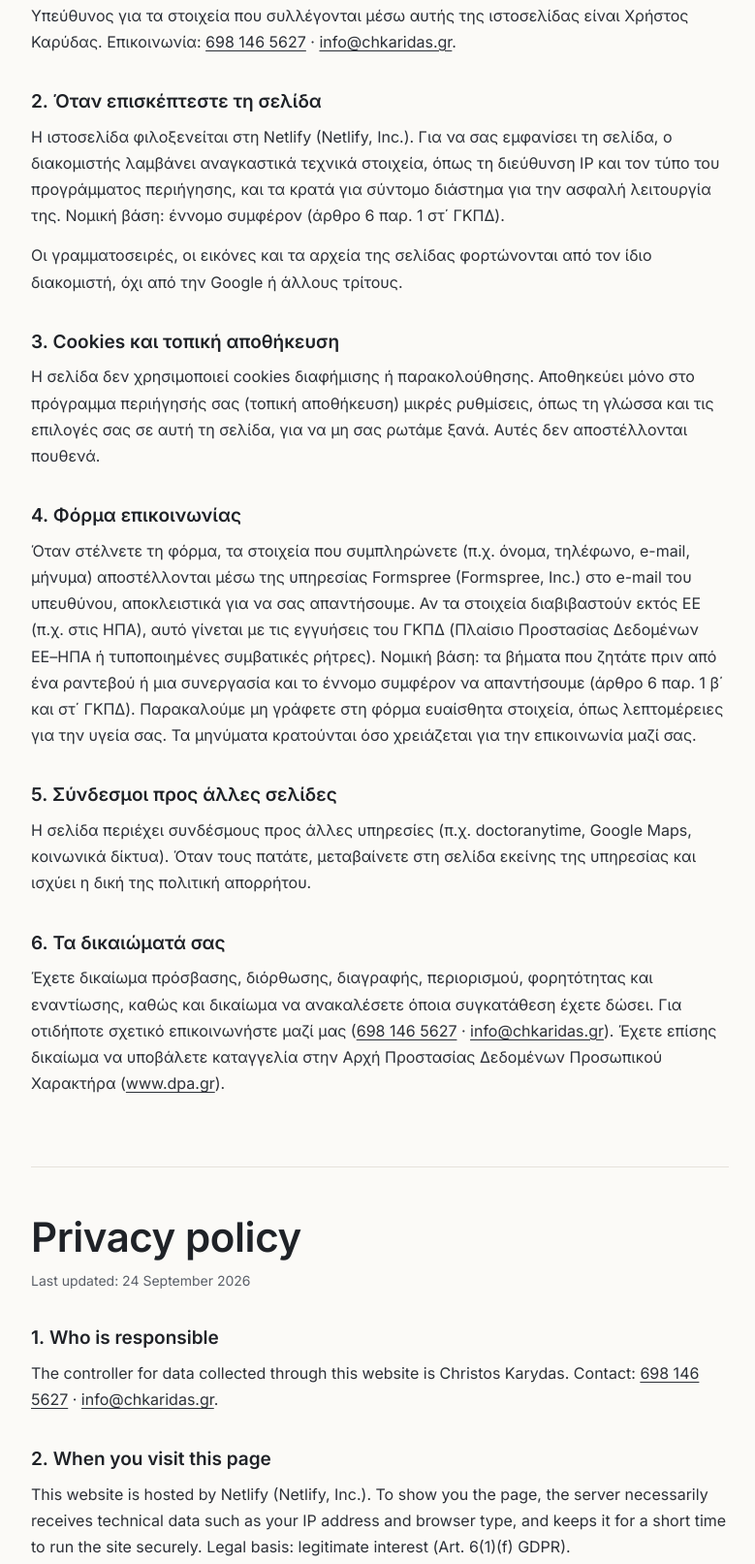
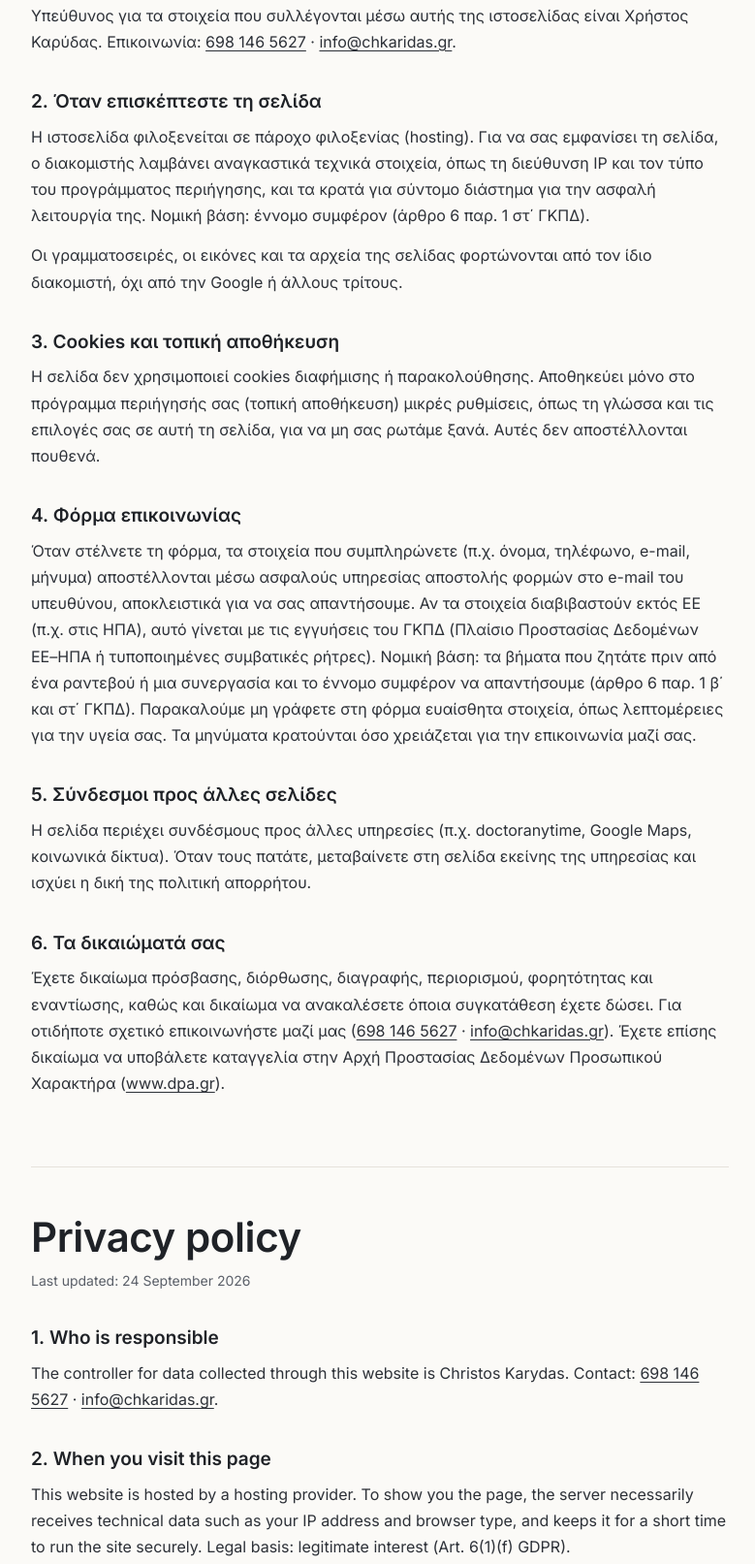
Before and after one commit to agelmet/KARYDAS, a plain HTML site: page privacy.html in a window 1280 px wide. Shown: the part 252-1865 px from the top of the page at 97% size, without its empty margins (248-1027 px from the left). Drawn offline with Linux system fonts and the light colour scheme.

Commit message:
Privacy page: no names of the hosting or form companies (Angelo) [skip netlify]
Co-Authored-By: Claude Opus 5.5 <noreply@anthropic.com>
Claude-Session: https://claude.ai/code/session_01RhMGbgHsRQqEWVxErgyAxo

```diff
--- a/privacy.html
+++ b/privacy.html
@@ -66,11 +66,11 @@ footer{margin-top:64px;color:var(--mute);font-size:13px}
 <h2>1. Ποιος είναι υπεύθυνος</h2>
 <p>Υπεύθυνος για τα στοιχεία που συλλέγονται μέσω αυτής της ιστοσελίδας είναι Χρήστος Καρύδας. Επικοινωνία: <a href="tel:+306981465627">698 146 5627</a> · <a href="mailto:info@chkaridas.gr">info@chkaridas.gr</a>.</p>
 <h2>2. Όταν επισκέπτεστε τη σελίδα</h2>
-<p>Η ιστοσελίδα φιλοξενείται στη Netlify (Netlify, Inc.). Για να σας εμφανίσει τη σελίδα, ο διακομιστής λαμβάνει αναγκαστικά τεχνικά στοιχεία, όπως τη διεύθυνση IP και τον τύπο του προγράμματος περιήγησης, και τα κρατά για σύντομο διάστημα για την ασφαλή λειτουργία της. Νομική βάση: έννομο συμφέρον (άρθρο 6 παρ. 1 στ΄ ΓΚΠΔ).</p><p>Οι γραμματοσειρές, οι εικόνες και τα αρχεία της σελίδας φορτώνονται από τον ίδιο διακομιστή, όχι από την Google ή άλλους τρίτους.</p>
+<p>Η ιστοσελίδα φιλοξενείται σε πάροχο φιλοξενίας (hosting). Για να σας εμφανίσει τη σελίδα, ο διακομιστής λαμβάνει αναγκαστικά τεχνικά στοιχεία, όπως τη διεύθυνση IP και τον τύπο του προγράμματος περιήγησης, και τα κρατά για σύντομο διάστημα για την ασφαλή λειτουργία της. Νομική βάση: έννομο συμφέρον (άρθρο 6 παρ. 1 στ΄ ΓΚΠΔ).</p><p>Οι γραμματοσειρές, οι εικόνες και τα αρχεία της σελίδας φορτώνονται από τον ίδιο διακομιστή, όχι από την Google ή άλλους τρίτους.</p>
 <h2>3. Cookies και τοπική αποθήκευση</h2>
 <p>Η σελίδα δεν χρησιμοποιεί cookies διαφήμισης ή παρακολούθησης. Αποθηκεύει μόνο στο πρόγραμμα περιήγησής σας (τοπική αποθήκευση) μικρές ρυθμίσεις, όπως τη γλώσσα και τις επιλογές σας σε αυτή τη σελίδα, για να μη σας ρωτάμε ξανά. Αυτές δεν αποστέλλονται πουθενά.</p>
 <h2>4. Φόρμα επικοινωνίας</h2>
-<p>Όταν στέλνετε τη φόρμα, τα στοιχεία που συμπληρώνετε (π.χ. όνομα, τηλέφωνο, e-mail, μήνυμα) αποστέλλονται μέσω της υπηρεσίας Formspree (Formspree, Inc.) στο e-mail του υπευθύνου, αποκλειστικά για να σας απαντήσουμε. Αν τα στοιχεία διαβιβαστούν εκτός ΕΕ (π.χ. στις ΗΠΑ), αυτό γίνεται με τις εγγυήσεις του ΓΚΠΔ (Πλαίσιο Προστασίας Δεδομένων ΕΕ–ΗΠΑ ή τυποποιημένες συμβατικές ρήτρες). Νομική βάση: τα βήματα που ζητάτε πριν από ένα ραντεβού ή μια συνεργασία και το έννομο συμφέρον να απαντήσουμε (άρθρο 6 παρ. 1 β΄ και στ΄ ΓΚΠΔ). Παρακαλούμε μη γράφετε στη φόρμα ευαίσθητα στοιχεία, όπως λεπτομέρειες για την υγεία σας. Τα μηνύματα κρατούνται όσο χρειάζεται για την επικοινωνία μαζί σας.</p>
+<p>Όταν στέλνετε τη φόρμα, τα στοιχεία που συμπληρώνετε (π.χ. όνομα, τηλέφωνο, e-mail, μήνυμα) αποστέλλονται μέσω ασφαλούς υπηρεσίας αποστολής φορμών στο e-mail του υπευθύνου, αποκλειστικά για να σας απαντήσουμε. Αν τα στοιχεία διαβιβαστούν εκτός ΕΕ (π.χ. στις ΗΠΑ), αυτό γίνεται με τις εγγυήσεις του ΓΚΠΔ (Πλαίσιο Προστασίας Δεδομένων ΕΕ–ΗΠΑ ή τυποποιημένες συμβατικές ρήτρες). Νομική βάση: τα βήματα που ζητάτε πριν από ένα ραντεβού ή μια συνεργασία και το έννομο συμφέρον να απαντήσουμε (άρθρο 6 παρ. 1 β΄ και στ΄ ΓΚΠΔ). Παρακαλούμε μη γράφετε στη φόρμα ευαίσθητα στοιχεία, όπως λεπτομέρειες για την υγεία σας. Τα μηνύματα κρατούνται όσο χρειάζεται για την επικοινωνία μαζί σας.</p>
 <h2>5. Σύνδεσμοι προς άλλες σελίδες</h2>
 <p>Η σελίδα περιέχει συνδέσμους προς άλλες υπηρεσίες (π.χ. doctoranytime, Google Maps, κοινωνικά δίκτυα). Όταν τους πατάτε, μεταβαίνετε στη σελίδα εκείνης της υπηρεσίας και ισχύει η δική της πολιτική απορρήτου.</p>
 <h2>6. Τα δικαιώματά σας</h2>
@@ -83,11 +83,11 @@ footer{margin-top:64px;color:var(--mute);font-size:13px}
 <h2>1. Who is responsible</h2>
 <p>The controller for data collected through this website is Christos Karydas. Contact: <a href="tel:+306981465627">698 146 5627</a> · <a href="mailto:info@chkaridas.gr">info@chkaridas.gr</a>.</p>
 <h2>2. When you visit this page</h2>
-<p>This website is hosted by Netlify (Netlify, Inc.). To show you the page, the server necessarily receives technical data such as your IP address and browser type, and keeps it for a short time to run the site securely. Legal basis: legitimate interest (Art. 6(1)(f) GDPR).</p><p>The fonts, images and files of this page are loaded from the same server, not from Google or other third parties.</p>
+<p>This website is hosted by a hosting provider. To show you the page, the server necessarily receives technical data such as your IP address and browser type, and keeps it for a short time to run the site securely. Legal basis: legitimate interest (Art. 6(1)(f) GDPR).</p><p>The fonts, images and files of this page are loaded from the same server, not from Google or other third parties.</p>
 <h2>3. Cookies and local storage</h2>
 <p>This page uses no advertising or tracking cookies. It only stores small settings in your browser (local storage), such as the language and the choices you make on this page, so that we do not ask you again. They are not sent anywhere.</p>
 <h2>4. Contact form</h2>
-<p>When you send the form, the details you enter (e.g. name, phone, e-mail, message) are sent through the Formspree service (Formspree, Inc.) to the controller's e-mail, only so that we can reply. If data is transferred outside the EU (e.g. to the USA), this happens under the safeguards of the GDPR (EU–US Data Privacy Framework or standard contractual clauses). Legal basis: steps you request before an appointment or a collaboration and our legitimate interest in replying (Art. 6(1)(b) and (f) GDPR). Please do not write sensitive data, such as details about your health, in the form. Messages are kept for as long as needed to communicate with you.</p>
+<p>When you send the form, the details you enter (e.g. name, phone, e-mail, message) are sent through a secure form-delivery service to the controller's e-mail, only so that we can reply. If data is transferred outside the EU (e.g. to the USA), this happens under the safeguards of the GDPR (EU–US Data Privacy Framework or standard contractual clauses). Legal basis: steps you request before an appointment or a collaboration and our legitimate interest in replying (Art. 6(1)(b) and (f) GDPR). Please do not write sensitive data, such as details about your health, in the form. Messages are kept for as long as needed to communicate with you.</p>
 <h2>5. Links to other websites</h2>
 <p>This page contains links to other services (e.g. doctoranytime, Google Maps, social media). When you click them, you go to that service's own website and its privacy policy applies.</p>
 <h2>6. Your rights</h2>
```
